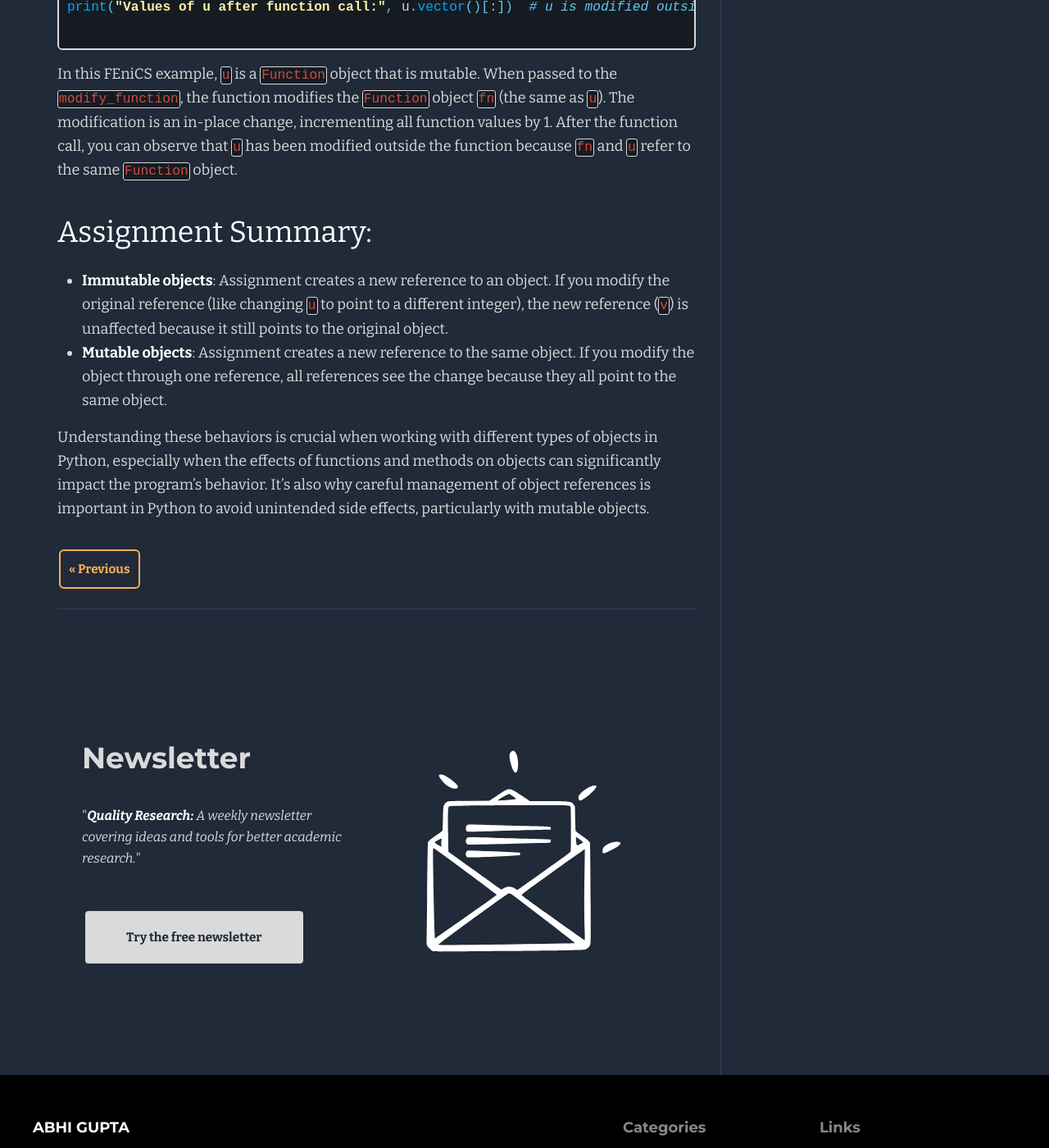
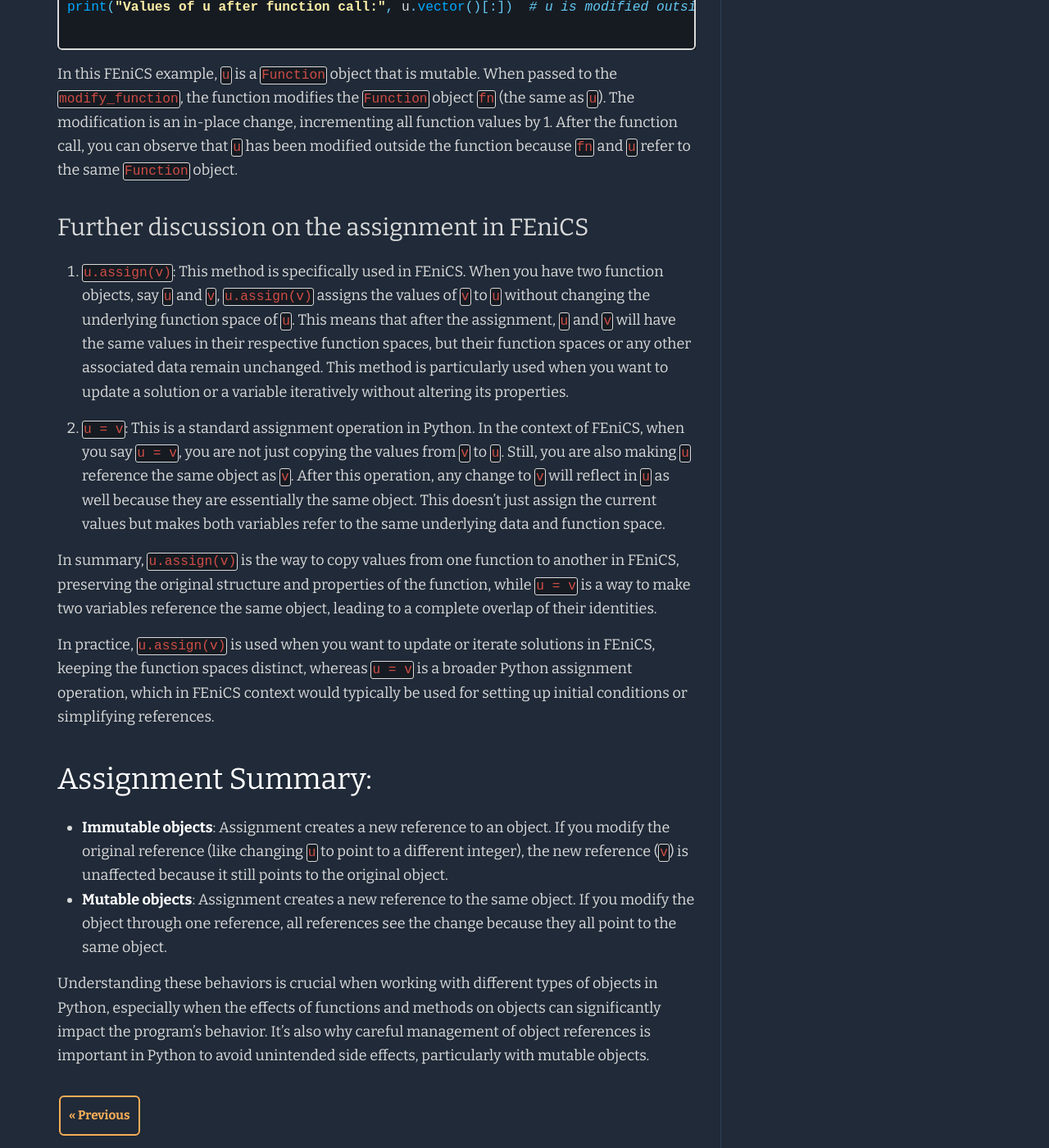
Before and after one commit to iitrabhi/iitrabhi.github.io, a Jekyll site: the page built from _posts/2024/01/2024-01-06-python-mutable-fenics.md, in a window 1280 px wide and 1400 px high, scrolled down 3207 px. Shown: the whole window at 82% size. Built offline with Jekyll 4.4.1, drawn with Linux system fonts in a browser that asks for light colours.

Commit message:
Update 2024-01-06-python-mutable-fenics.md

```diff
--- a/_posts/2024/01/2024-01-06-python-mutable-fenics.md
+++ b/_posts/2024/01/2024-01-06-python-mutable-fenics.md
@@ -81,6 +81,16 @@ print("Values of u after function call:", u.vector()[:])  # u is modified outsid
 
 In this FEniCS example, `u` is a `Function` object that is mutable. When passed to the `modify_function`, the function modifies the `Function` object `fn` (the same as `u`). The modification is an in-place change, incrementing all function values by 1. After the function call, you can observe that `u` has been modified outside the function because `fn` and `u` refer to the same `Function` object.
 
+### Further discussion on the assignment in FEniCS
+
+1. `u.assign(v)`: This method is specifically used in FEniCS. When you have two function objects, say `u` and `v`, `u.assign(v)` assigns the values of `v` to `u` without changing the underlying function space of `u`. This means that after the assignment, `u` and `v` will have the same values in their respective function spaces, but their function spaces or any other associated data remain unchanged. This method is particularly used when you want to update a solution or a variable iteratively without altering its properties.
+
+2. `u = v`: This is a standard assignment operation in Python. In the context of FEniCS, when you say `u = v`, you are not just copying the values from `v` to `u`. Still, you are also making `u` reference the same object as `v`. After this operation, any change to `v` will reflect in `u` as well because they are essentially the same object. This doesn't just assign the current values but makes both variables refer to the same underlying data and function space.
+
+In summary, `u.assign(v)` is the way to copy values from one function to another in FEniCS, preserving the original structure and properties of the function, while `u = v` is a way to make two variables reference the same object, leading to a complete overlap of their identities.
+
+In practice, `u.assign(v)` is used when you want to update or iterate solutions in FEniCS, keeping the function spaces distinct, whereas `u = v` is a broader Python assignment operation, which in FEniCS context would typically be used for setting up initial conditions or simplifying references.
+
 ## Assignment Summary:
 - **Immutable objects**: Assignment creates a new reference to an object. If you modify the original reference (like changing `u` to point to a different integer), the new reference (`v`) is unaffected because it still points to the original object.
 - **Mutable objects**: Assignment creates a new reference to the same object. If you modify the object through one reference, all references see the change because they all point to the same object.
```
